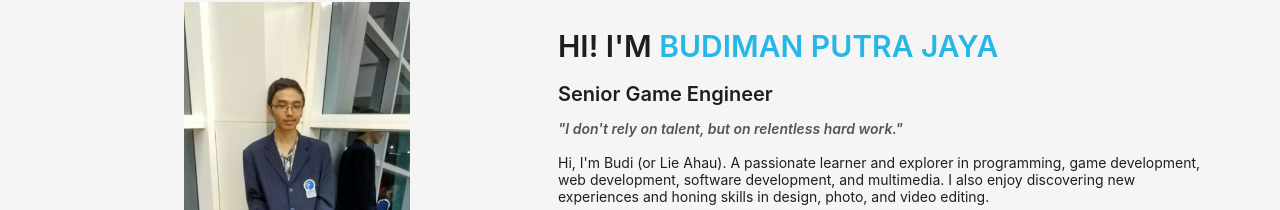
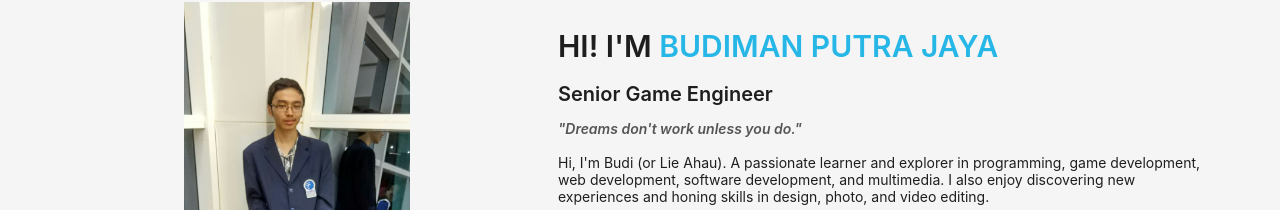
Before and after one commit to lieahau/lieahau.github.io, a React (Vite) app: page / in a window 1280 px wide. Shown: the part 122-332 px from the top of the page. Built offline with nearby package versions, Linux system fonts and the light colour scheme.

Commit message:
update quotes

```diff
--- a/src/components/About.tsx
+++ b/src/components/About.tsx
@@ -40,7 +40,7 @@ const About = () => {
             Senior Game Engineer
           </Title>
           <Text italic strong style={{ color: "#555555" }}>
-            "I don't rely on talent, but on relentless hard work."
+            "Dreams don't work unless you do."
           </Text>
           <p>
             Hi, I'm Budi (or Lie Ahau). A passionate learner and explorer in
```
